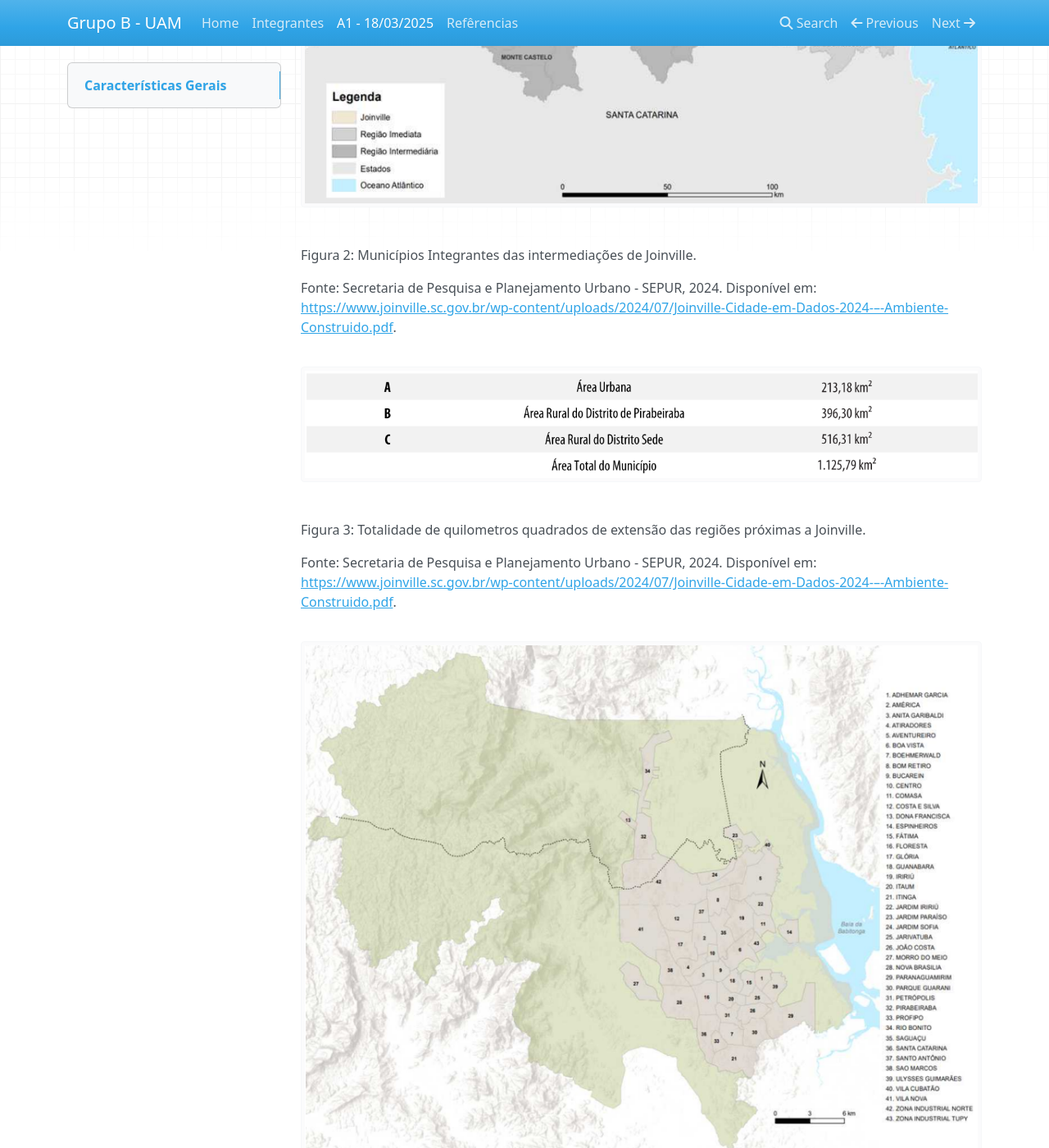
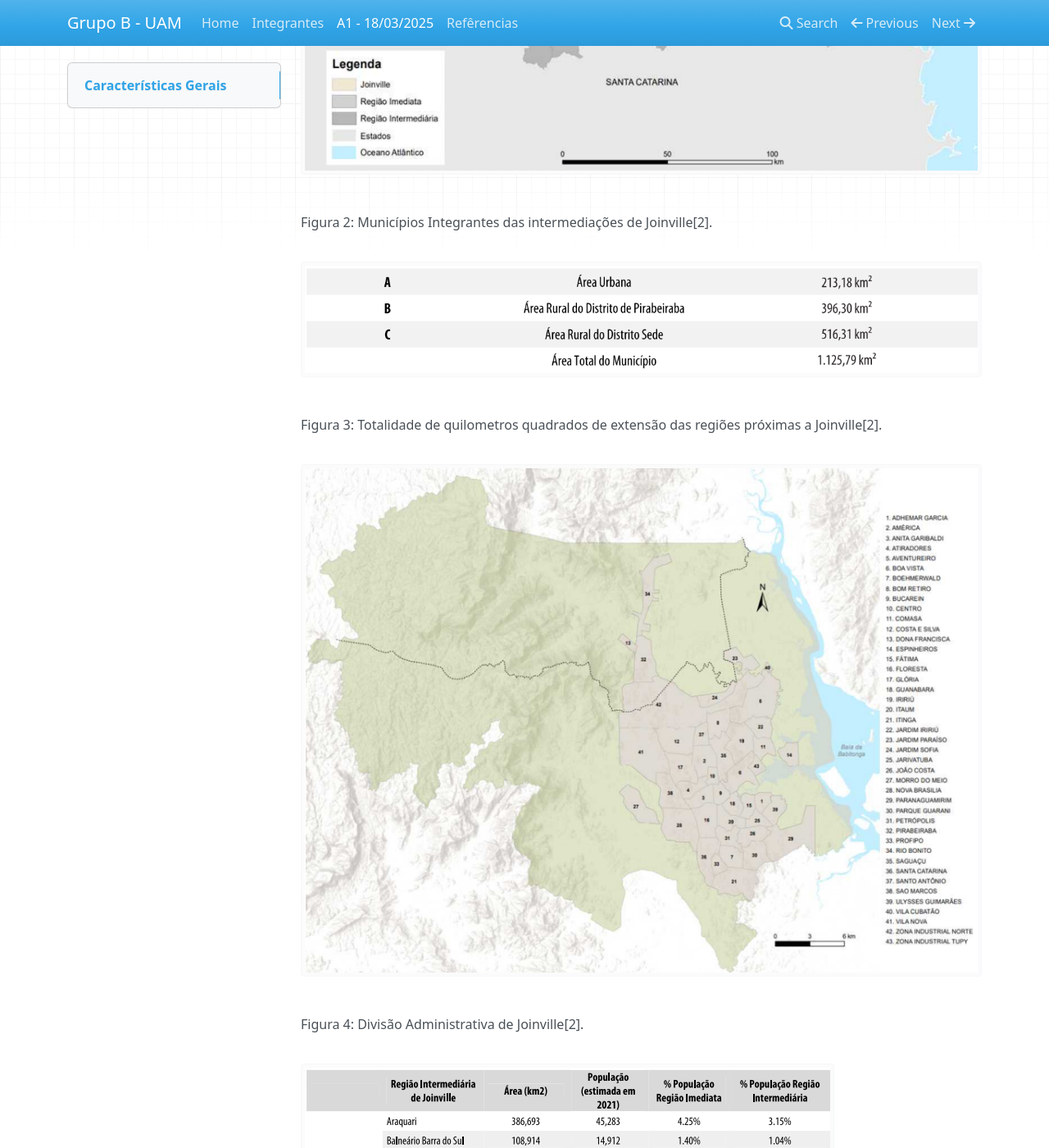
Before and after one commit to betina-boop/IT214Grupo-B, an MkDocs documentation site: the page built from docs/atividade1.md, in a window 1280 px wide and 1400 px high, scrolled down 1322 px. Shown: the whole window at 82% size. Built offline with MkDocs 1.6.1, drawn with Linux system fonts in a browser that asks for light colours; nearby versions of some CDN libraries; some of the changed text lies outside the part shown.

Commit message:
Adicionando referencias

```diff
--- a/docs/atividade1.md
+++ b/docs/atividade1.md
@@ -3,9 +3,7 @@ O principal fator que levou a escolha da cidade de Joinville para a elaboração
 
 ![Joinville ENAP](imagens/joinvilleenap.png)
 
-Figura 1: Classificação de Joinville no Índice de Cidades Empreendedoras.
-
-Fonte: ENAP, 2023. Disponível em: <https://ice.enap.gov.br/ranking>.
+Figura 1: Classificação de Joinville no Índice de Cidades Empreendedoras[1].
 
 **Área Territorial:** 1.127.947 km²
 **População:** 616.317 pessoas
@@ -22,37 +20,23 @@ A cidade de Joinville se localiza na região leste do estado de Santa Catarina,
 
 ![Localização Joinville](imagens/mapa_sc.png)
 
-Figura 2: Municípios Integrantes das intermediações de Joinville.
-
-Fonte: Secretaria de Pesquisa e Planejamento Urbano - SEPUR, 2024. Disponível em: <https://www.joinville.sc.gov.br/wp-content/uploads/2024/07/Joinville-Cidade-em-Dados-2024-–-Ambiente-Construido.pdf>.
-
+Figura 2: Municípios Integrantes das intermediações de Joinville[2].
 
 ![Joinville ENAP](imagens/areas_joinville.png)
 
-Figura 3: Totalidade de quilometros quadrados de extensão das regiões próximas a Joinville.
-
-Fonte: Secretaria de Pesquisa e Planejamento Urbano - SEPUR, 2024. Disponível em: <https://www.joinville.sc.gov.br/wp-content/uploads/2024/07/Joinville-Cidade-em-Dados-2024-–-Ambiente-Construido.pdf>.
+Figura 3: Totalidade de quilometros quadrados de extensão das regiões próximas a Joinville[2].
 
 ![Joinville ENAP](imagens/areas_joinville2.png)
 
-Figura 4: Divisão Administrativa de Joinville.
-
-Fonte: Secretaria de Pesquisa e Planejamento Urbano - SEPUR, 2024. Disponível em: <https://www.joinville.sc.gov.br/wp-content/uploads/2024/07/Joinville-Cidade-em-Dados-2024-–-Ambiente-Construido.pdf>.
-
+Figura 4: Divisão Administrativa de Joinville[2].
 
 ![Joinville ENAP](imagens/tabela_joinville.png)
 
-Figura 5: Municípios integrantes das regiões geográficas imediata e intermediária de Joinville.
-
-Fonte: Secretaria de Pesquisa e Planejamento Urbano - SEPUR, 2024. Disponível em: <https://www.joinville.sc.gov.br/wp-content/uploads/2024/07/Joinville-Cidade-em-Dados-2024-–-Ambiente-Construido.pdf>.
-
+Figura 5: Municípios integrantes das regiões geográficas imediata e intermediária de Joinville[2].
 
 ![Joinville ENAP](imagens/principais_acessos.png)
 
-Figura 6: Principais acessos a Joinville.
-
-Fonte: Secretaria de Pesquisa e Planejamento Urbano - SEPUR, 2024. Disponível em: <https://www.joinville.sc.gov.br/wp-content/uploads/2024/07/Joinville-Cidade-em-Dados-2024-–-Ambiente-Construido.pdf>.
-
+Figura 6: Principais acessos a Joinville[2].
 
 
 Mapa da área urbana de Joinville com densidade populacional, raios de abrangência e localização das praças e parques identificados pelo IPPUJ. Fonte: IPPUJ, 2015, Franceschet Goettems, Renata, 2016.
```
Also changed, not shown: docs/referencias.md (+6 -4 lines), site/atividade1/index.html, site/imagens/areas_joinville.png (added), site/imagens/areas_joinville2.png (added), site/imagens/joinvilleenap.png (added), site/imagens/mapa_sc.png (added), site/imagens/principais_acessos.png (added), site/imagens/tabela_joinville.png (added), site/index.html, site/search/search_index.json.
